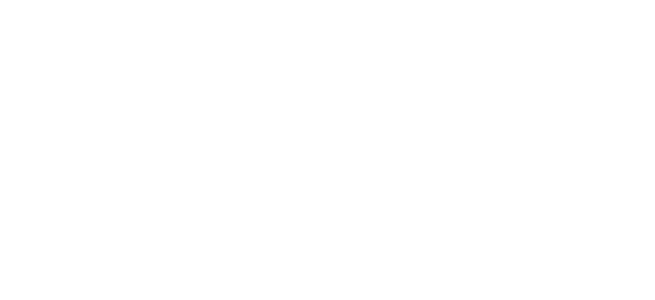
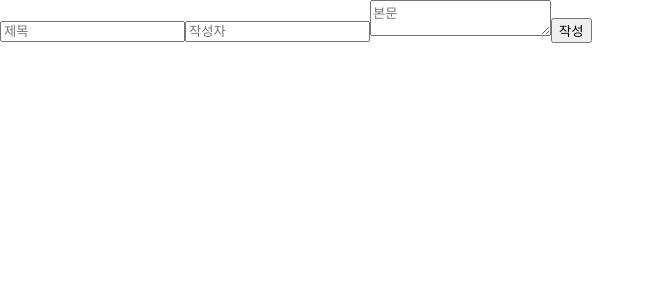
Before and after one commit to Team-I-F/SomaWorld_Front, a React (Create React App) app: page /1/write in a window 1280 px wide. Before the commit this address had no page. Shown: the top 300 px of the page, without its empty margins (0-655 px from the left). Built offline with nearby package versions, Linux system fonts and the light colour scheme.

Commit message:
FEAT :: 게시물 작성

```diff
--- a/src/App.js
+++ b/src/App.js
@@ -14,7 +14,7 @@
         <Route path="/login" element={<Login />}></Route>
         <Route path="/boards" element={<Boards />}></Route>
         <Route path="/board/:boardID" element={<Board />}></Route>
-        <Route path="/write/:boardID" element={<Write />}></Route>
+        <Route path="/:boardID/write" element={<Write />}></Route>
         <Route path="/board/:boardID/:tableID" element={<Table />}></Route>
         <Route path="/" element={<Main />}></Route>
       </Routes>
--- a/src/pages/Write/Section/OrEdit.js
+++ /dev/null
@@ -1,31 +0,0 @@
-import React, { useState } from "react";
-
-function OrEdit(props) {
-  return (
-    <div>
-      <form onSubmit>
-        <br />
-        <label>Title: </label>
-        <input
-          onChange={props.handleTitleChange}
-          value={props.titleValue}
-          type="text"
-          name="title"
-        />
-        <hr></hr>
-        <div>
-          <textarea
-            onChange={props.handleContentChange}
-            value={props.contentValue}
-            name="content"
-          />
-        </div>
-        <button onClick={props.handleSubmit}>
-          {props.updateRequest ? "수정" : "등록"}
-        </button>
-      </form>
-    </div>
-  );
-}
-
-export default OrEdit;
--- a/src/pages/Write/Write.js
+++ b/src/pages/Write/Write.js
@@ -1,83 +1,52 @@
-// import { useEffect, useState } from "react";
-// import { axios } from "axios";
-// import { useParams } from "react-router-dom";
+import React, { useState } from "react";
+import { createPost } from "../../utils/api/board";
+import { useParams } from "react-router-dom";
 
-// export default function Write() {
-//   const { boardID } = useParams();
+const PostForm = () => {
+  const { boardID } = useParams();
 
-//   const [title, setTitle] = useState("");
-//   const [mainText, setMainText] = useState("");
+  const [title, setTitle] = useState("");
+  const [userNickname, setUserNickname] = useState("");
+  const [description, setDescription] = useState("");
 
-//   const submit = () => {
-//     // axios
-//     //   .post("/board/insert", {
-//     //     tableInfoId: tableInfoId,
-//     //     title: title,
-//     //     userNickname: userNickname,
-//     //     description: description,
-//     //   })
-//     //   .then(
-//     //     (response) => {
-//     //       console.log(response);
-//     //     },
-//     //     (error) => {
-//     //       console.log(error);
-//     //     }
-//     //   );
-//     // console.log();
-//   };
-
-//   useEffect(() => console.log(boardID), []);
-//   return (
-//     <div className="board">
-//       <form className="form">
-//         <div>
-//           <input type="text" onChange={(e) => setTitle(e.target.value)} />
-//           <input type="text" onChange={(e) => setMainText(e.target.value)} />
-//           <input type="text" onChange={(e) => setMainText(e.target.value)} />
-//           <input type="text" onChange={(e) => setMainText(e.target.value)} />
-
-//           <div>
-//             <button>게시글 등록</button>
-//           </div>
-//         </div>
-//       </form>
-//     </div>
-//   );
-// }
-
-import React, { useState } from "react";
-import OrEdit from "./Section/OrEdit";
-
-function RegisterPage() {
-  const [TitleValue, setTitleValue] = useState("");
-  const [ContentValue, setContentValue] = useState("");
-  const [IsForUpdate, setIsForUpdate] = useState(false);
-
-  const onTitleChange = (event) => {
-    setTitleValue(event.currentTarget.value);
-  };
-
-  const onContentChange = (event) => {
-    setContentValue(event.currentTarget.value);
-  };
-
-  const onSubmitArticle = (event) => {
-    event.preventDefault();
-    const article = { title: TitleValue, content: ContentValue };
-    console.log(article);
+  const handleSubmit = async (e) => {
+    e.preventDefault();
+    try {
+      const data = {
+        tableInfoId: boardID,
+        title,
+        userNickname,
+        description,
+      };
+      const createdPost = await createPost(data);
+      console.log("게시물 작성 완료:", createdPost);
+    } catch (error) {
+      console.log("게시물 작성 실패:", error.message);
+    }
   };
 
   return (
-    <OrEdit
-      titleValue={TitleValue}
-      contentValue={ContentValue}
-      handleTitleChange={onTitleChange}
-      handleContentChange={onContentChange}
-      handleSubmit={onSubmitArticle}
-      updateRequest={IsForUpdate}
-    />
+    <form onSubmit={handleSubmit}>
+      <input
+        type="text"
+        value={title}
+        onChange={(e) => setTitle(e.target.value)}
+        placeholder="제목"
+      />
+      <input
+        type="text"
+        value={userNickname}
+        onChange={(e) => setUserNickname(e.target.value)}
+        placeholder="작성자"
+      />
+      <textarea
+        value={description}
+        onChange={(e) => setDescription(e.target.value)}
+        placeholder="본문"
+      ></textarea>
+      <button type="submit">작성</button>
+    </form>
   );
-}
+};
 
-export default RegisterPage;
+export default PostForm;
--- a/src/utils/api/board.js
+++ b/src/utils/api/board.js
@@ -15,6 +15,20 @@
   return await customAxios.get(`/board/${boardID}/${tableID}`);
 };
 
-export const createPost = async ({ posts }) => {
-  return await customAxios.post("/application");
+// export const createPost = async ({ posts }) => {
+//   return await customAxios.post("/application");
+// };
+
+// 게시물 작성
+export const createPost = async (data) => {
+  try {
+    console.log(data, "dd");
+    const response = await customAxios.post("/board/insert", data);
+    return response.data;
+
+    // 성공적으로 작성된 게시물의 응답 데이터를 반환
+  } catch (error) {
+    console.log(error);
+    throw new Error("게시물 작성에 실패했습니다."); // 에러 처리
+  }
 };
```
